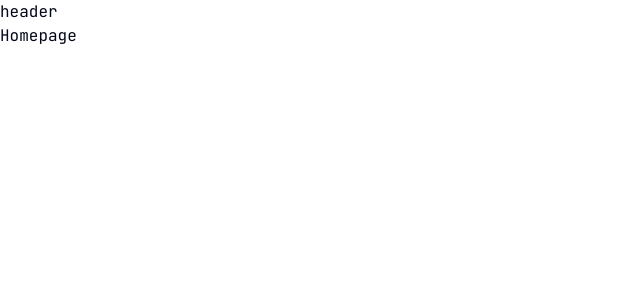
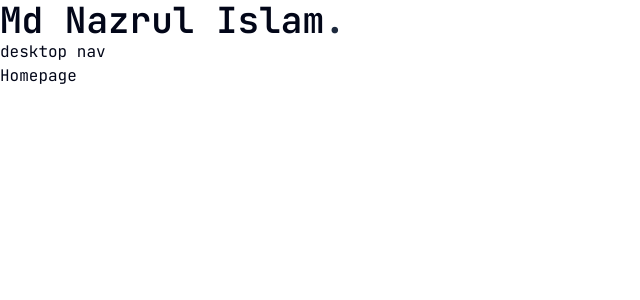
Before and after one commit to nazrul-99/nazrul.github.io, a Next.js app: page / in a window 1280 px wide. Shown: the top 300 px of the page, without its empty margins (0-640 px from the left). Built offline with nearby package versions, Linux system fonts and the light colour scheme.

Commit message:
Adding nav bar

```diff
--- a/components/Header.jsx
+++ b/components/Header.jsx
@@ -1,6 +1,24 @@
+import Link from "next/link";
+import {Button} from "./ui/button";
+
+
+//components
+import Nav from "./Nav";
+
 const Header = () => {
     return(
-        <header>header</header>
+        <header className="dark">
+            <div className="container mx-auto">
+                {/*logo*/}
+                <Link href="/">
+                    <h1 className="text-4xl font-semibold">
+                        Md Nazrul Islam<span className="text-accent">.</span>
+                    </h1>
+                </Link>
+                {/* desktop nav */}
+                <Nav/>
+            </div>
+        </header>
     )
 }
 
--- /dev/null
+++ b/components/Nav.jsx
@@ -0,0 +1,7 @@
+const Nav = () => {
+   return (
+       <nav>desktop nav</nav>
+   )
+}
+
+export default Nav
```
